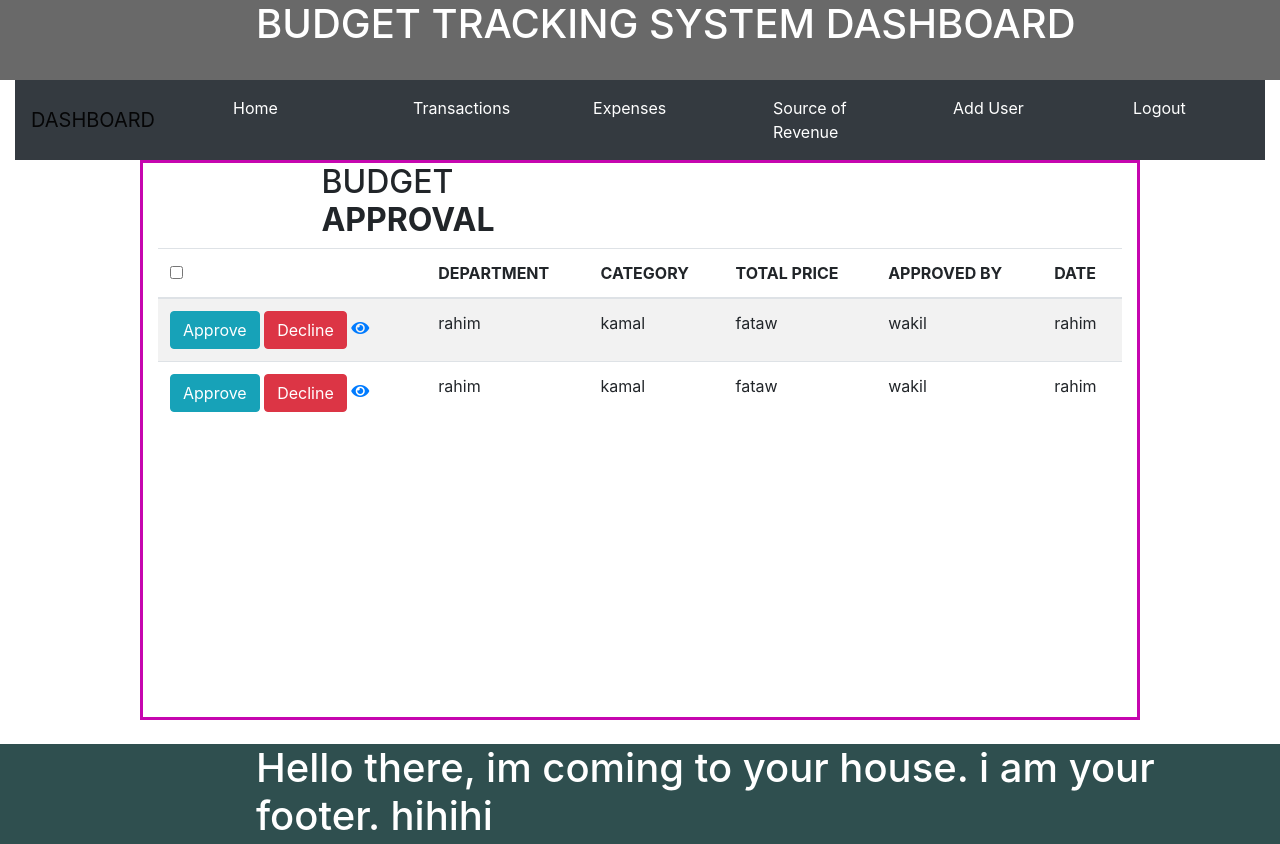
After one commit to ZakariaRahim/Budget-Tracker, a PHP site: page /admindash.php in a window 1280 px wide. The commit adds this page. Run offline with PHP 8.4, Linux system fonts and the light colour scheme.

Commit message:
added login, admindash, revenue,signup and login

```diff
--- /dev/null
+++ b/admindash.php
@@ -0,0 +1,80 @@
+<!DOCTYPE html>
+<html lang="en">
+
+<head>
+    <meta charset="UTF-8">
+    <meta name="viewport" content="width=device-width, initial-scale=1.0">
+    <meta http-equiv="X-UA-Compatible" content="ie=edge">
+    <title>Admin Dashboard</title>
+    <link rel="stylesheet" href="css/bootstrap.min.css" type="text/css">
+    <script src="../js/bootstrap.min.js" type="text/javascript"></script>
+    <link href="https://fonts.googleapis.com/css?family=Open+Sans" rel="stylesheet">
+    <link href="../asana/fontawesome-free-5.10.1-web/css/all.css" rel="stylesheet" type="text/css">
+    <link rel="stylesheet" href="fontawesome-free-5.10.1-web/css/all.css" type="text/css">
+    <style>
+      .container-fluid{
+          height: auto;
+          width: 100%;
+          background-color:white;
+
+      }
+      .header{
+          background-color:dimgrey;
+          height:80px;
+          width:100%;
+      }
+      .sidebar-content {
+        /* width: 20%; */
+        color:white;
+        /* border:70% */
+      }
+        #list li{
+          margin-left:5%;
+          width:180px;
+          border-color:red;
+        }
+       #list li:hover{
+         background:blue;
+         color:pink;
+
+       }
+       .footer{
+         height:100px;
+         background:darkslategrey;
+       }
+       h1{
+         color:white;
+        margin-left:20%;
+        text-shadow:10%;
+        text-shadow: chartreuse;
+       }
+
+    </style>
+</head>
+
+<body>
+<div class="header">
+  <h1>BUDGET TRACKING SYSTEM  DASHBOARD</h1>
+</div>
+<div class="container-fluid">
+
+<div class="sidebapage">
+<?php include 'sidebar.php' ?>
+  </div>
+  <div class="middlepage">
+  <?php include 'budgetapproval.php' ?>
+  </div>
+
+  <div class="footer">
+<h1>Hello there, im coming to your house. i am your footer. hihihi</h1>
+  </div>
+</div>
+
+
+    <script src="js/jquery-slim.min.js"></script>
+    <script src="js/popper.min.js"></script>
+    <script src="js/bootstrap.js"></script>
+    <script src="css/javas.js"></script>
+</body>
+
+</html>
--- a/budgetapproval.html
+++ b/budgetapproval.php
@@ -81,11 +81,7 @@
             font-size: 25px;
         }
 
-        #footer {
-            background-color: black;
-            opacity: 0.74;
-            background-size: 30%;
-        }
+
 
         .address {
             background-color: #034294;
@@ -96,11 +92,10 @@
         }
 
         .middle {
-            width: 98%;
-            height: 700px;
-            margin-top: 0vh;
-            /* background-color: pink; */
-
+            width: 80%;
+            height: 560px;
+            /* margin-top:10%; */
+           position:static;
             margin-left: 10%;
             border-style: solid;
             border-color: #C606AF;
@@ -109,38 +104,8 @@
         }
     </style>
 
-    <script type="text/javascript">
-        $(document).ready(function () {
-            // Activate tooltip
-            $('[data-toggle="tooltip"]').tooltip();
 
-            // Select/Deselect checkboxes
-            var checkbox = $('table tbody input[type="checkbox"]');
-            $("#selectAll").click(function () {
-                if (this.checked) {
-                    checkbox.each(function () {
-                        this.checked = true;
-                    });
-                } else {
-                    checkbox.each(function () {
-                        this.checked = false;
-                    });
-                }
-            });
-            checkbox.click(function () {
-                if (!this.checked) {
-                    $("#selectAll").prop("checked", false);
-                }
-            });
-        });
-    </script>
-
-</head>
-
-<body>
-
-
-    <div class="conteiner-fluid">
+    <!-- <div class="conteiner-fluid"> -->
         <div class="middle">
 
             <body>
@@ -218,23 +183,23 @@
                                             <div class="modal-body">
                                                 <div class="form-group">
                                                     <label>DEPARTMENT</label>
-                                                    <input type="text" class="form-control" >
+                                                    <input type="text" class="form-control" readonly >
                                                 </div>
                                                 <div class="form-group">
                                                     <label>CATEGORY</label>
-                                                    <input type="email" class="form-control">
+                                                    <input type="email" class="form-control" readonly>
                                                 </div>
                                                 <div class="form-group">
                                                     <label>TOTAL PRICE</label>
-                                                    <textarea class="form-control"></textarea>
+                                                    <input type="text" class="form-control" readonly>
                                                 </div>
                                                 <div class="form-group">
                                                     <label>APRROVED BY</label>
-                                                    <input type="text" class="form-control">
+                                                    <input type="text" class="form-control" readonly>
                                                 </div>
                                                 <div class="form-group">
                                                         <label>DATE</label>
-                                                        <input type="text" class="form-control">
+                                                        <input type="text" class="form-control" readonly>
                                                     </div>
                                             </div>
 
@@ -258,16 +223,12 @@
 
     <br>
 
-    <div class="address">
-        <h5>UDS Nav-Campus</h5>
-        <h5>No where to go</h5>
 
-    </div>
-    </div>
+    <!-- </div> -->
     <script src="js/jquery-slim.min.js"></script>
     <script src="js/popper.min.js"></script>
     <script src="js/bootstrap.js"></script>
     <script src="css/javas.js"></script>
-</body>
+
 
 </html>
--- /dev/null
+++ b/sidebar.php
@@ -0,0 +1,46 @@
+<style>
+
+</style>
+<link rel="stylesheet" href="css/bootstrap.min.css" type="text/css">
+<script src="../js/bootstrap.min.js" type="text/javascript"></script>
+<script src="file:///C:/xampp/htdocs/dashboard/asana/includes/js/bootstrap.min.js"></script>
+<link href="https://fonts.googleapis.com/css?family=Open+Sans" rel="stylesheet">
+<link href="../asana/fontawesome-free-5.10.1-web/css/all.css" rel="stylesheet" type="text/css">
+<link rel="stylesheet" href="fontawesome-free-5.10.1-web/css/all.css" type="text/css">
+
+
+<div class="sidebar-content">
+
+<nav class="navbar navbar-expand-lg navbar-light bg-dark nav-hover " >
+  <a class="navbar-brand" href="#">DASHBOARD</a>
+  <button class="navbar-toggler" type="button" data-toggle="collapse" data-target="#navbarNav" aria-controls="navbarNav" aria-expanded="false" aria-label="Toggle navigation">
+    <span class="navbar-toggler-icon"></span>
+  </button>
+  <div class="collapse navbar-collapse" id="navbarNav" >
+    <ul class="navbar-nav " id="list"  >
+      <li class="nav-item active" >
+        <a class="nav-link" href="#" style="color:white; cursor:pointer">Home <span class="sr-only">(current)</span></a>
+      </li>
+      <li class="nav-item">
+        <a class="nav-link" href="#" style="color:white">Transactions</a>
+      </li>
+      <li class="nav-item">
+        <a class="nav-link" href="#" style="color:white">Expenses</a>
+      </li>
+      <li class="nav-item">
+      <a class="nav-link" href="#" style="color:white">Source of Revenue</a>
+      </li>
+      <li class="nav-item">
+      <a class="nav-link" href="signup.html" style="color:white">Add User</a>
+      </li>
+      <li class="nav-item">
+      <a class="nav-link" href="login.html" style="color:white">Logout</a>
+      </li>
+    </ul>
+  </div>
+</nav>
+</div>
+<script src="js/jquery-slim.min.js"></script>
+<script src="js/popper.min.js"></script>
+<script src="js/bootstrap.js"></script>
+<script src="css/javas.js"></script>
```
Also changed, not shown: Login.html (added, +103 -0 lines), budget.html (+5 -6 lines), revenue.html (added, +93 -0 lines), signup.html (added, +116 -0 lines).
